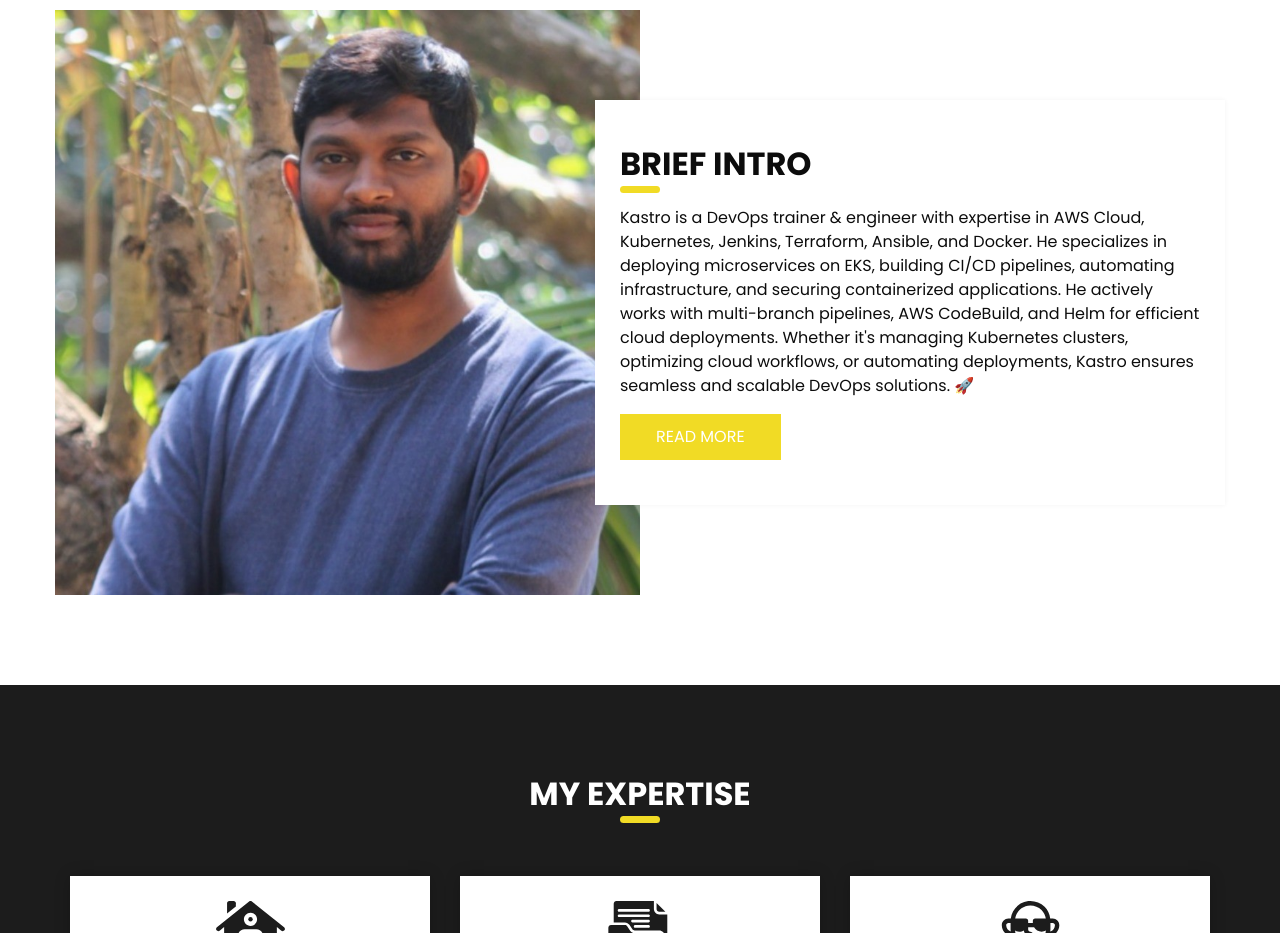
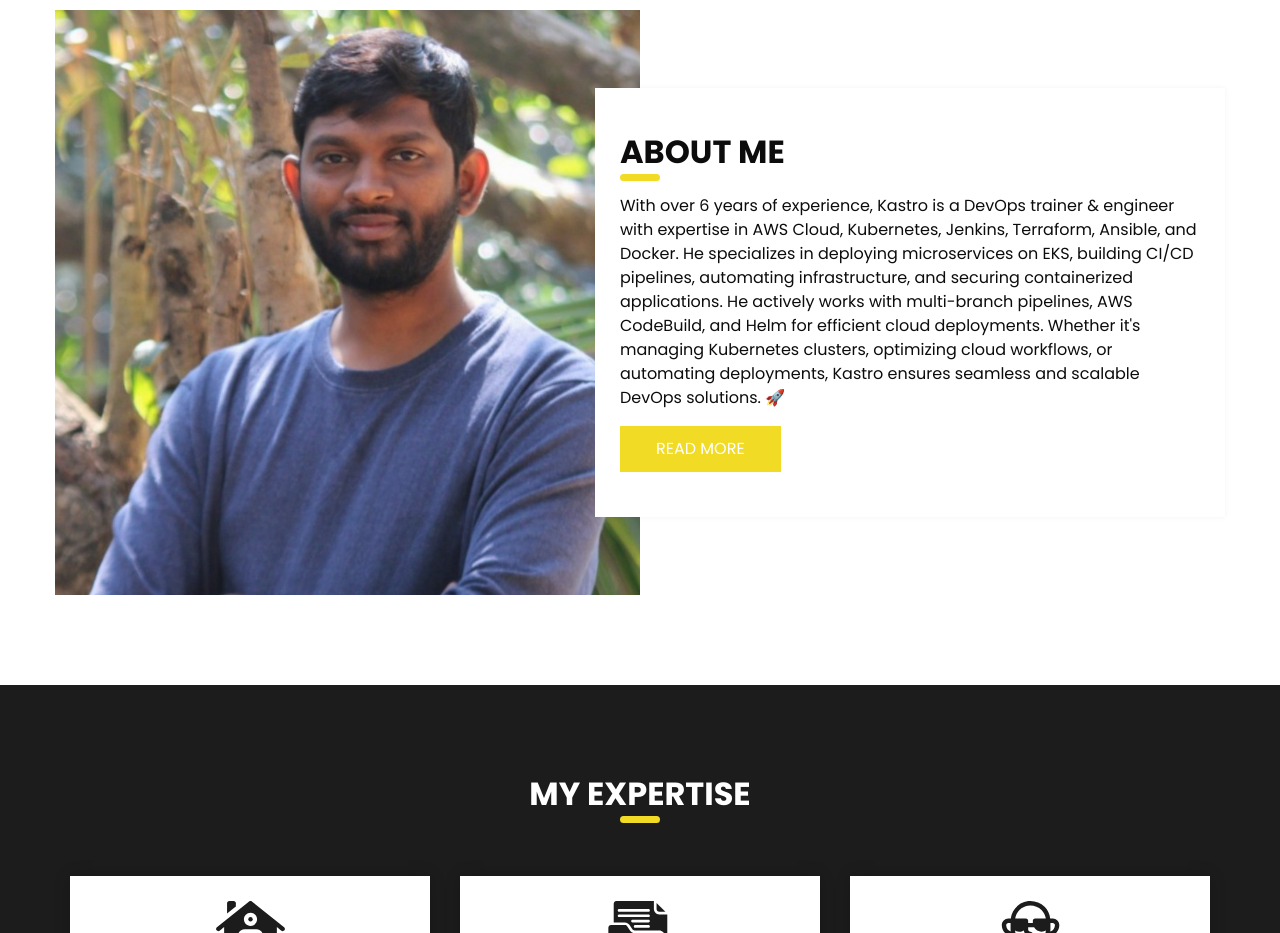
Before and after one commit to swarup182000/ECR-ECS-Project, a plain HTML site: page index.html in a window 1280 px wide. Shown: the part 880-1813 px from the top of the page. Drawn offline with Linux system fonts and the light colour scheme.

Commit message:
Update index.html

```diff
--- a/index.html
+++ b/index.html
@@ -199,12 +199,12 @@
           <div class="detail-box">
             <div class="heading_container ">
               <h2>
-                Brief Intro
+                About Me
               </h2>
             </div>
             <p>
 
-              Kastro is a DevOps trainer & engineer with expertise in AWS Cloud, Kubernetes, Jenkins, Terraform, Ansible, and Docker.
+              With over 6 years of experience, Kastro is a DevOps trainer & engineer with expertise in AWS Cloud, Kubernetes, Jenkins, Terraform, Ansible, and Docker.
               He specializes in deploying microservices on EKS, building CI/CD pipelines, automating infrastructure, and securing containerized applications.
               He actively works with multi-branch pipelines, AWS CodeBuild, and Helm for efficient cloud deployments.
               Whether it's managing Kubernetes clusters, optimizing cloud workflows, or automating deployments, Kastro ensures seamless and scalable DevOps solutions. 🚀
```
